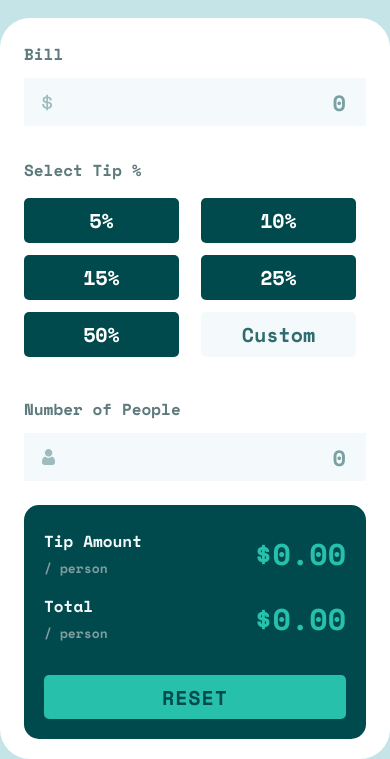
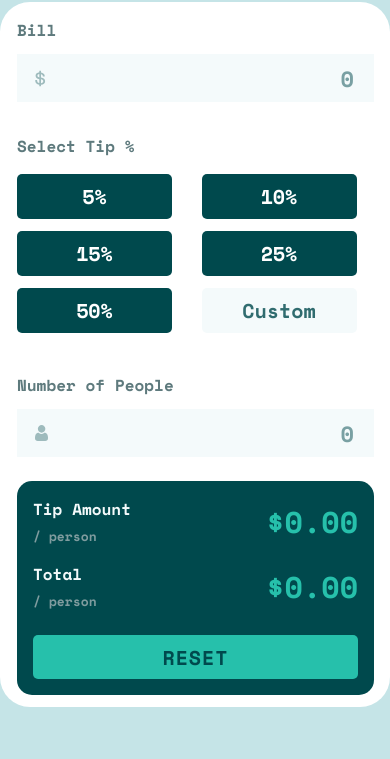
Before and after one commit to danifick/my-second-project, a plain HTML site: page index.html in a window 390 px wide. Shown: the part 92-851 px from the top of the page. Drawn offline with nearby package versions, Linux system fonts and the light colour scheme.

Commit message:
Небольшие правки адаптива

```diff
--- a/style.css
+++ b/style.css
@@ -333,7 +333,7 @@ body {
         display: flex !important;
         flex-direction: column !important;
         gap: 24px !important;
-        padding: 24px 24px 20px 24px !important;
+        padding: 16px 16px 12px 17px !important;
         width: 100% !important;
         max-width: 100% !important;
         height: auto !important;
@@ -345,8 +345,8 @@ body {
     .calculator__right {
          min-height: auto !important;
          height: auto !important;
-         padding: 24px 20px 20px 20px !important;
-         gap: 24px !important;
+         padding:16px !important;
+         gap: 16px !important;
          border-radius: 15px !important;
          box-sizing: border-box !important;
 
@@ -368,7 +368,7 @@ body {
         justify-content: flex-start !important;
         align-items: center !important;
         min-height: 100vh !important;
-        padding-top: 32px !important;
+        padding-top: 16px !important;
         margin: 0 !important;
         background-color: hsl(185, 41%, 84%) !important;
     }
```
